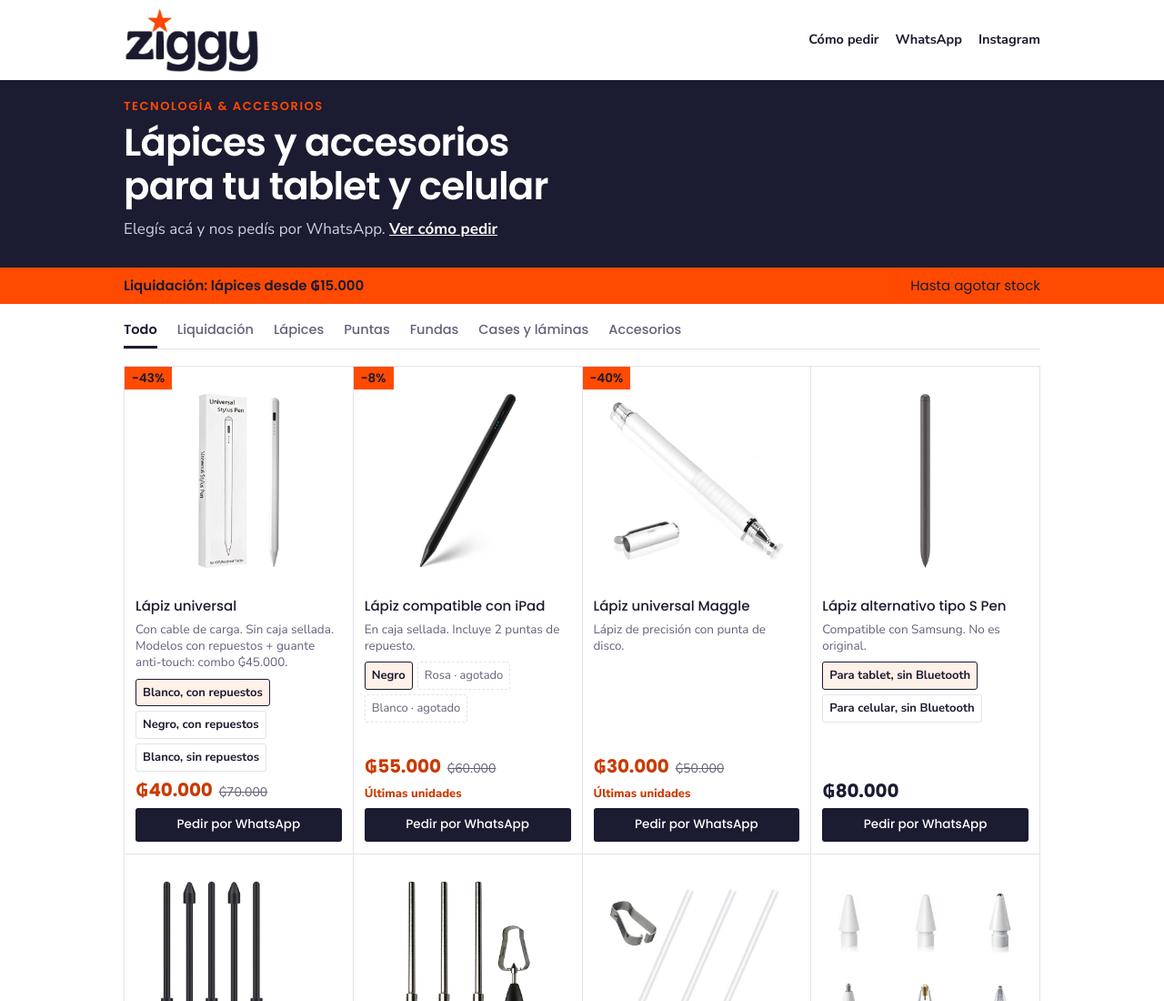
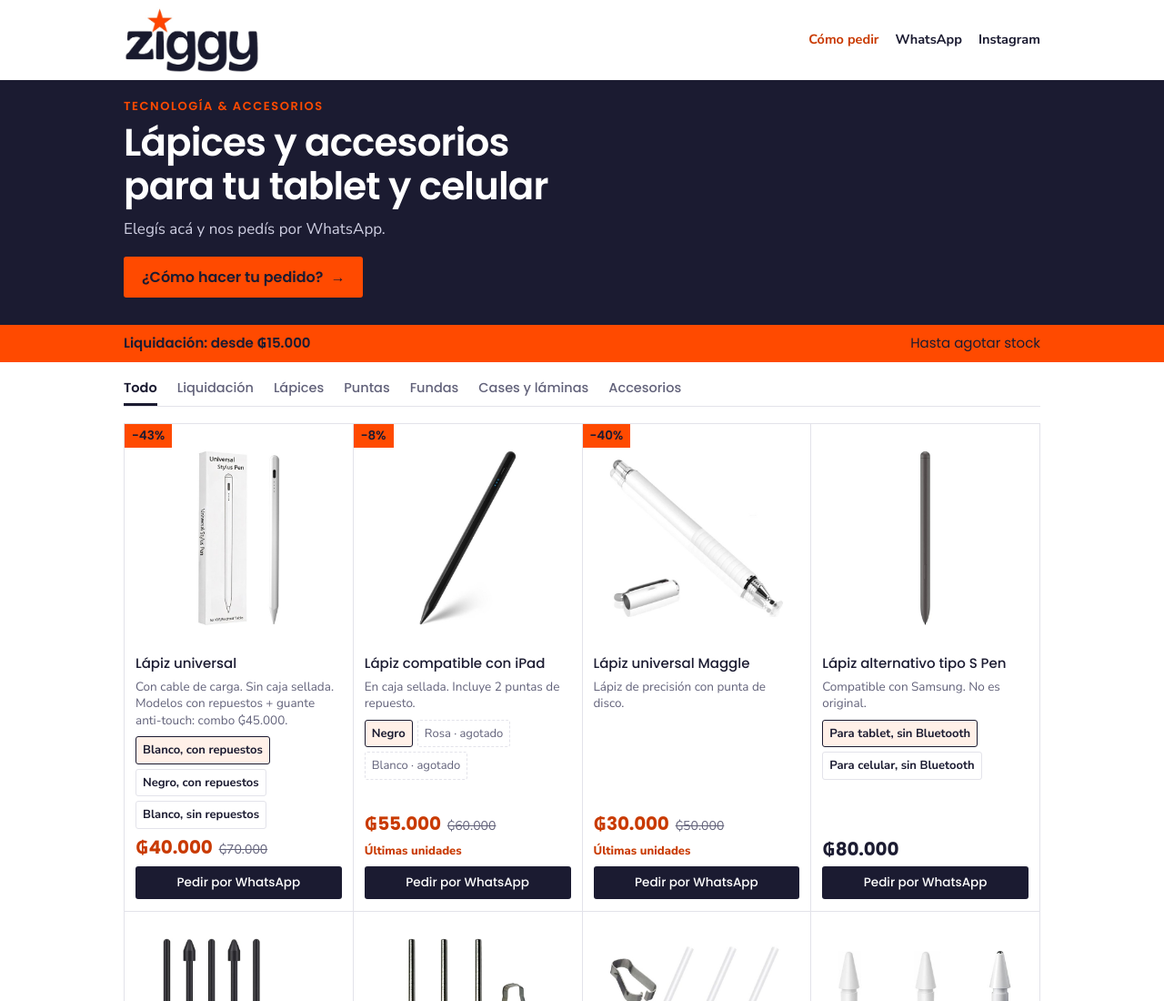
Before and after one commit to ziggypyg/ziggypyg.github.io, a plain HTML site: page index.html in a window 1280 px wide. Shown: the top 1100 px of the page at 91% size. Drawn offline with Linux system fonts and the light colour scheme.

Commit message:
Botón destacado para Cómo hacer tu pedido
Co-Authored-By: Claude Opus 5.5 <noreply@anthropic.com>
Claude-Session: https://claude.ai/code/session_01ADwd8HB3NWVph2tHqHnPbX

```diff
--- a/index.html
+++ b/index.html
@@ -93,7 +93,11 @@ h1 { margin: 0; font: 600 clamp(27px, 7.4vw, 42px)/1.15 var(--head); letter-spac
 .step p b { font-weight: 800; }
 .how .note { margin: 0; color: var(--muted); font-size: 14.5px; max-width: 70ch; }
 .how .pay { margin: 0; font: 600 15px/1.4 var(--head); }
-.lead a { color: var(--white); font-weight: 700; }
+.cta { display: inline-flex; align-items: center; gap: 8px; margin-top: 18px; background: var(--coral); color: var(--on-coral); text-decoration: none; border-radius: 3px; padding: 13px 20px; font: 600 16px/1.2 var(--head); }
+.cta:hover { background: #ff6a2b; }
+.links a.nav-how { color: var(--coral-text); }
+.links a { white-space: nowrap; }
+@media (max-width: 420px) { .links { gap: 12px; font-size: 13.5px; } .logo-img { width: 120px; height: 58px; } }
 .foot { background: var(--green-2); color: var(--white); }
 .foot .in { padding-block: 24px calc(24px + env(safe-area-inset-bottom, 0px)); display: flex; flex-direction: column; gap: 10px; }
 .foot h2 { margin: 0; font: 600 19px/1.25 var(--head); }
@@ -106,7 +110,7 @@ h1 { margin: 0; font: 600 clamp(27px, 7.4vw, 42px)/1.15 var(--head); letter-spac
   <div class="in bar">
     <img class="logo-img" src="fotos/logo.jpg" alt="Ziggy">
     <nav class="links" aria-label="Contacto">
-      <a href="#como-pedir">Cómo pedir</a>
+      <a class="nav-how" href="#como-pedir">Cómo pedir</a>
       <a href="https://wa.me/595984488787" target="_blank" rel="noopener">WhatsApp</a>
       <a href="https://www.instagram.com/ziggy.py/" target="_blank" rel="noopener">Instagram</a>
     </nav>
@@ -114,7 +118,8 @@ h1 { margin: 0; font: 600 clamp(27px, 7.4vw, 42px)/1.15 var(--head); letter-spac
   <div class="hero-band"><div class="in hero">
     <p class="eyebrow">Tecnología &amp; accesorios</p>
     <h1>Lápices y accesorios para tu tablet y celular</h1>
-    <p class="lead">Elegís acá y nos pedís por WhatsApp. <a href="#como-pedir">Ver cómo pedir</a></p>
+    <p class="lead">Elegís acá y nos pedís por WhatsApp.</p>
+    <a class="cta" href="#como-pedir">¿Cómo hacer tu pedido? <span aria-hidden="true">→</span></a>
   </div></div>
 </header>
 <div class="promo"><div class="in"><span id="promo-a"></span><span>Hasta agotar stock</span></div></div>
@@ -242,7 +247,7 @@ function render() {
   FILTERS.forEach(([id, l]) => { const b = tag("button", "chip", l); b.type = "button"; b.setAttribute("aria-pressed", filter === id); b.onclick = () => { filter = id; render(); }; c.append(b); });
 }
 const lowest = Math.min(...CATALOG.flatMap(p => p.vars.filter(v => v.was && inStock(v)).map(v => v.price)));
-$("promo-a").textContent = "Liquidación: lápices desde " + gs(lowest);
+$("promo-a").textContent = "Liquidación: desde " + gs(lowest);
 render();
 </script>
 
```
